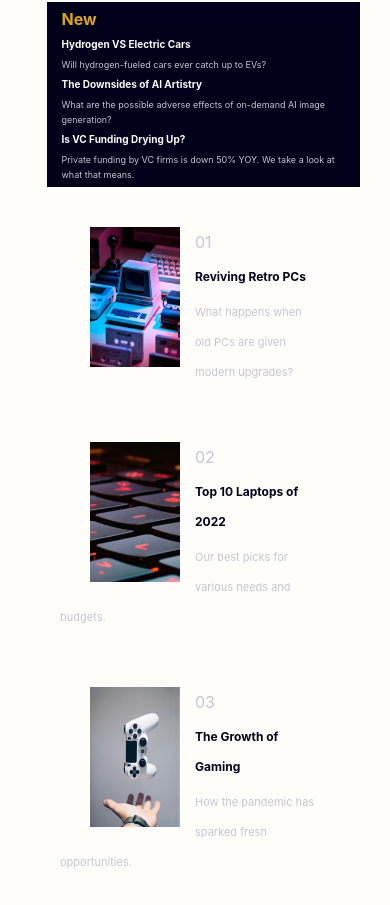
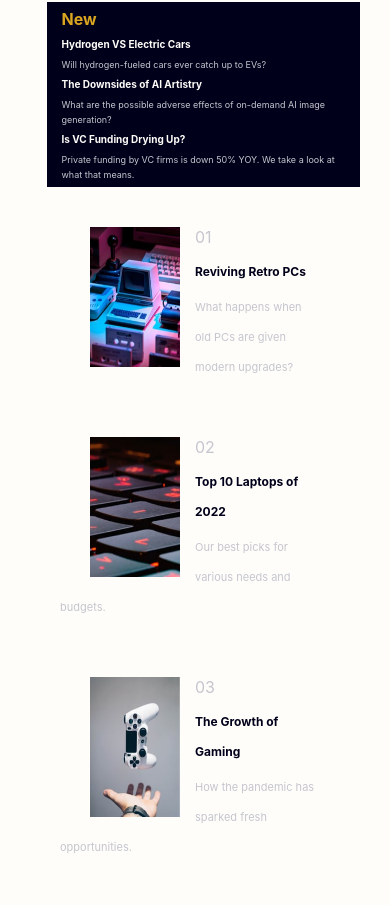
Before and after one commit to Alan-H-H/news-landing-main, a plain HTML site: page index.html in a window 390 px wide. Shown: the part 379-1284 px from the top of the page. Drawn offline with Linux system fonts and the light colour scheme.

Commit message:
Update index.css

```diff
--- a/index.css
+++ b/index.css
@@ -223,17 +223,17 @@ h4{
 }
 
 .text-box-1{
-    margin-top: -35px;
+    margin-top: -40px;
     margin-bottom: 10px;
 }
 
 .text-box-2{
-    margin-top: -35px;
+    margin-top: -40px;
     margin-bottom: 10px;
 }
 
 .text-box-3{
-    margin-top: -35px;
+    margin-top: -40px;
     margin-bottom: 10px;
 }
 
```
